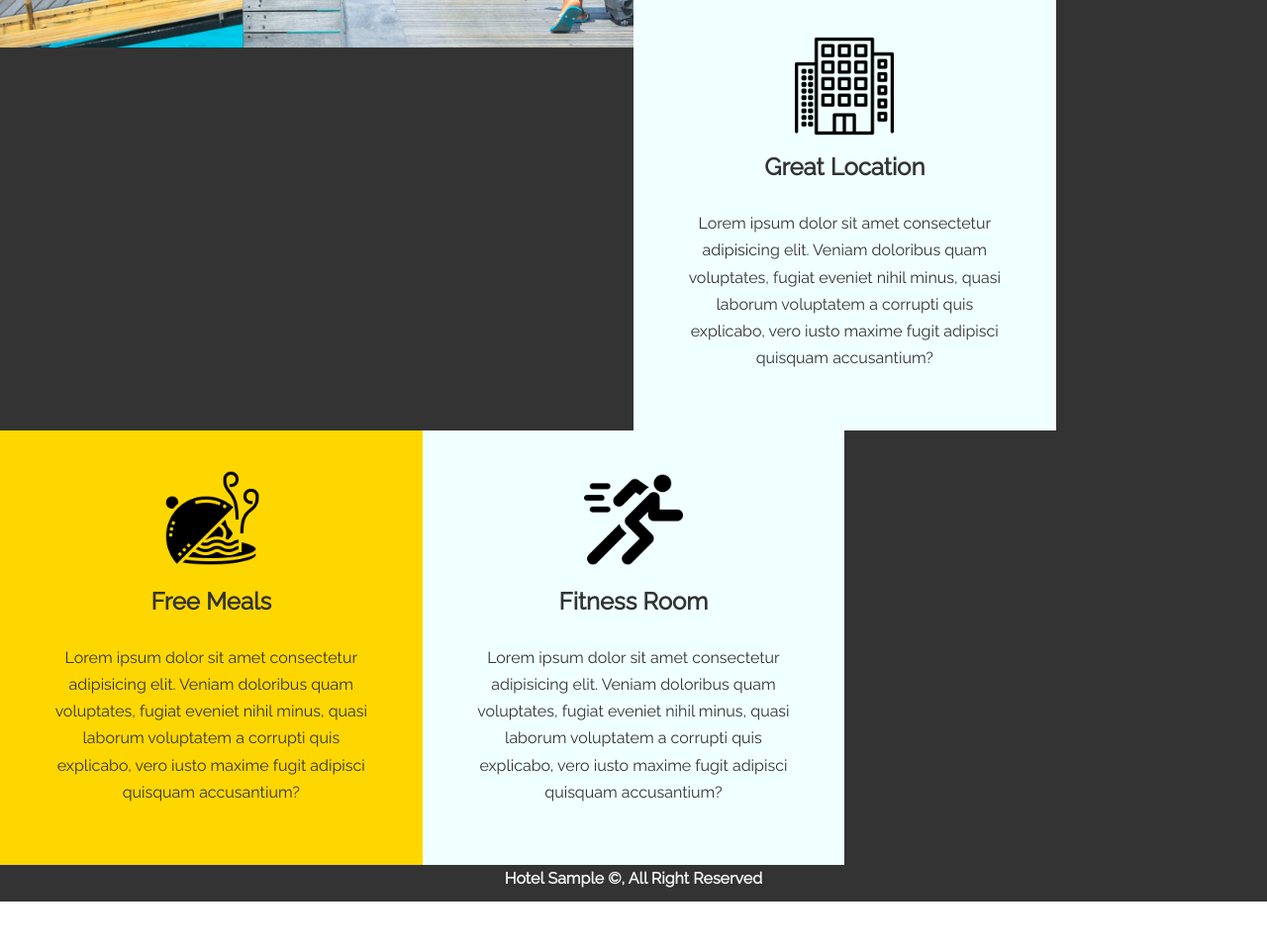
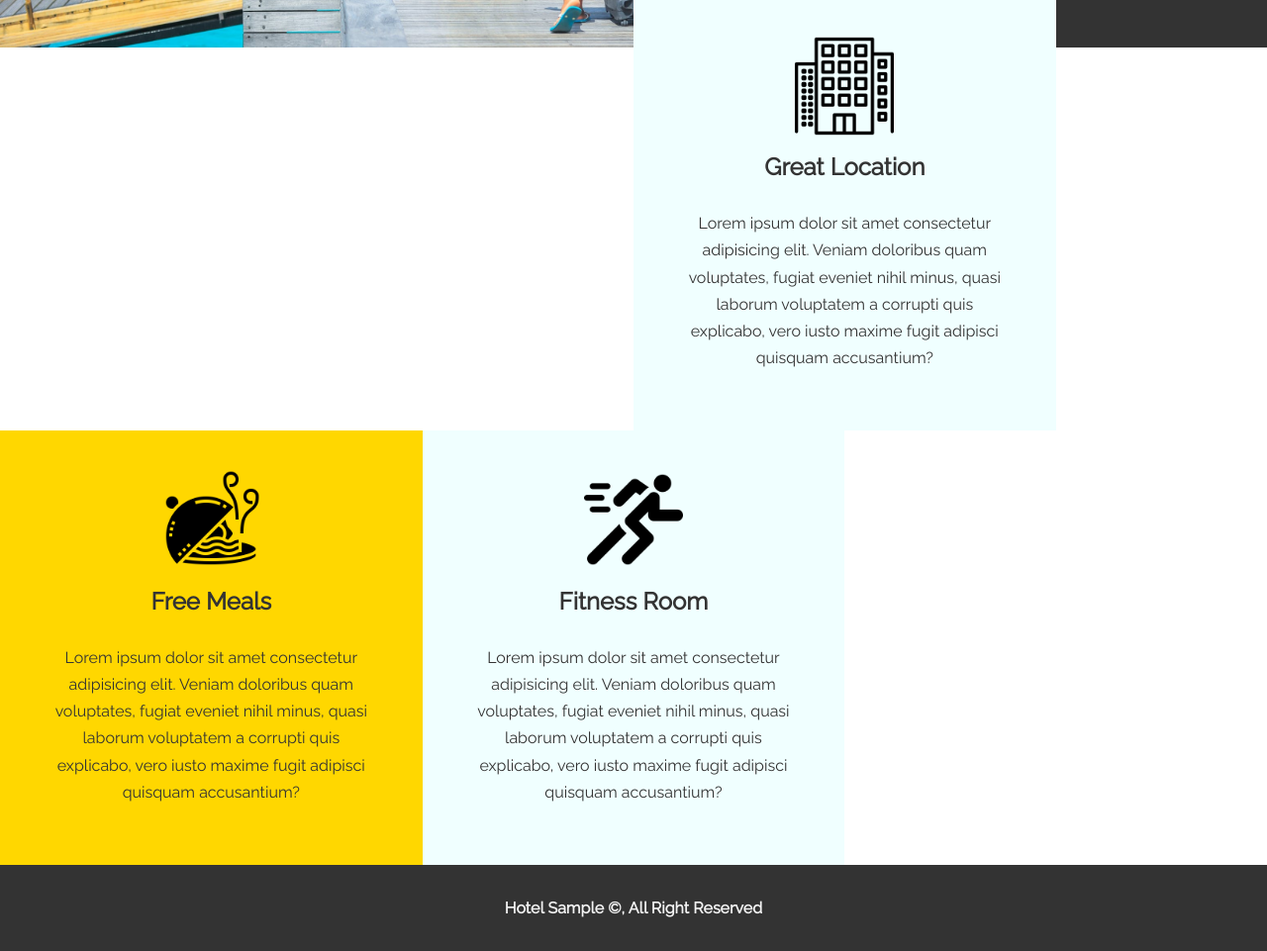
Before and after one commit to StanleyNdunwere/sample-hotel-ui, a plain HTML site: page index.html in a window 1280 px wide. Shown: the part 1214-2175 px from the top of the page at 99% size. Before the commit the page ends 2125 px from the top, so only its background shows below. Drawn offline with Linux system fonts and the light colour scheme; a web font is replaced by a local one.

Commit message:
added the float clear to order footer properly

```diff
--- a/css/style.css
+++ b/css/style.css
@@ -4,6 +4,7 @@
   margin: 0;
   padding: 0;
 }
+
 
 .container {
   max-width: 1366px;
@@ -15,6 +16,9 @@
 /* utilities */
 .bg-dark {
   background-color: #333;
+}
+.clr{
+    clear:both;
 }
 /* end of utilities */
 
@@ -209,10 +213,11 @@ p {
   height: 100px;
   margin: auto;
 }
-.foot {
+.footer-text {
+  display: block;
   width: fit-content;
   color: #f3f3f3;
   font-weight: bold;
   margin: auto;
-  padding-top: 50px;
+  padding: 30px;
 }
--- a/index.html
+++ b/index.html
@@ -71,9 +71,9 @@
             </div>
         </div>
     </section>
-    <footer class = "bg-dark">
-        <p class="foot">
-            Hotel Sample &copy;, All Right Reserved
+    <footer class = "main-footer bg-dark clr ">
+        <p class="footer-text clr">
+            Hotel Sample &copy;,  All Right Reserved
         </p>
     </footer>
 </body>
```
